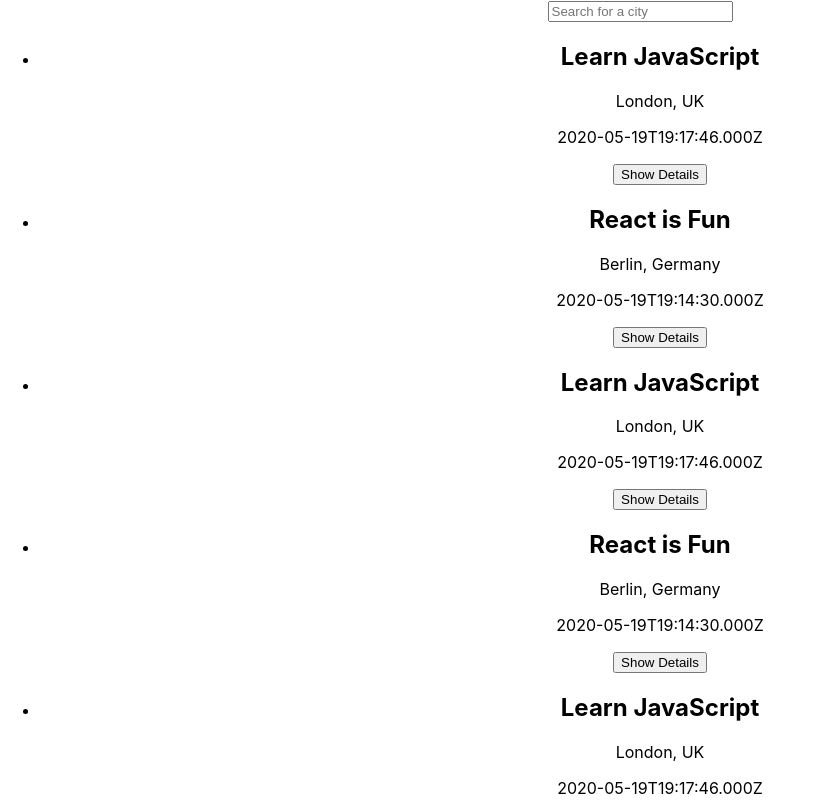
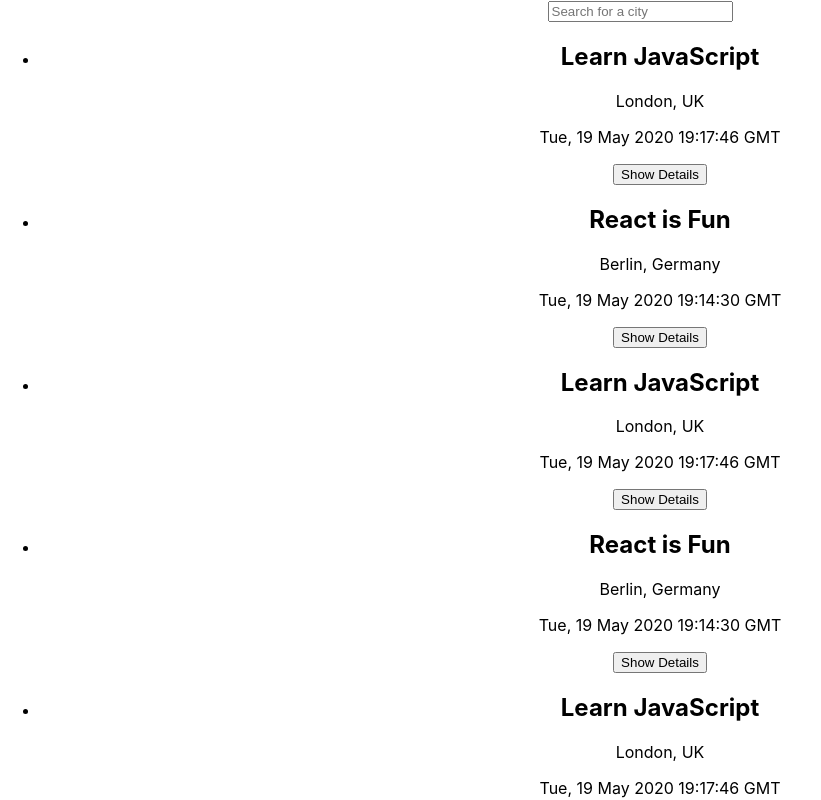
Before and after one commit to juliocgtrz/meet, a React (Create React App) app: page / in a window 1280 px wide. Shown: the top 800 px of the page, without its empty margins (0-821 px from the left). Built offline with nearby package versions, Linux system fonts and the light colour scheme.

Commit message:
Update Event.js
cleaned up per example

```diff
--- a/src/components/Event.js
+++ b/src/components/Event.js
@@ -8,11 +8,11 @@
 
     return (
         <li className="event">
-            <h2>{event.summary}</h2>
-            <p>{event.location}</p>
-            <p>{event.created}</p>
+            <h2>{event && event.summary}</h2>
+            <p>{event && event.location}</p>
+            <p>{event && (new Date(event.created)).toUTCString()}</p>
             {showDetails ?
-                <p className="details">{event.description}</p>
+                <p className="details">{event && event.description}</p>
                 : null
             }
             <button className="details-btn"
```
